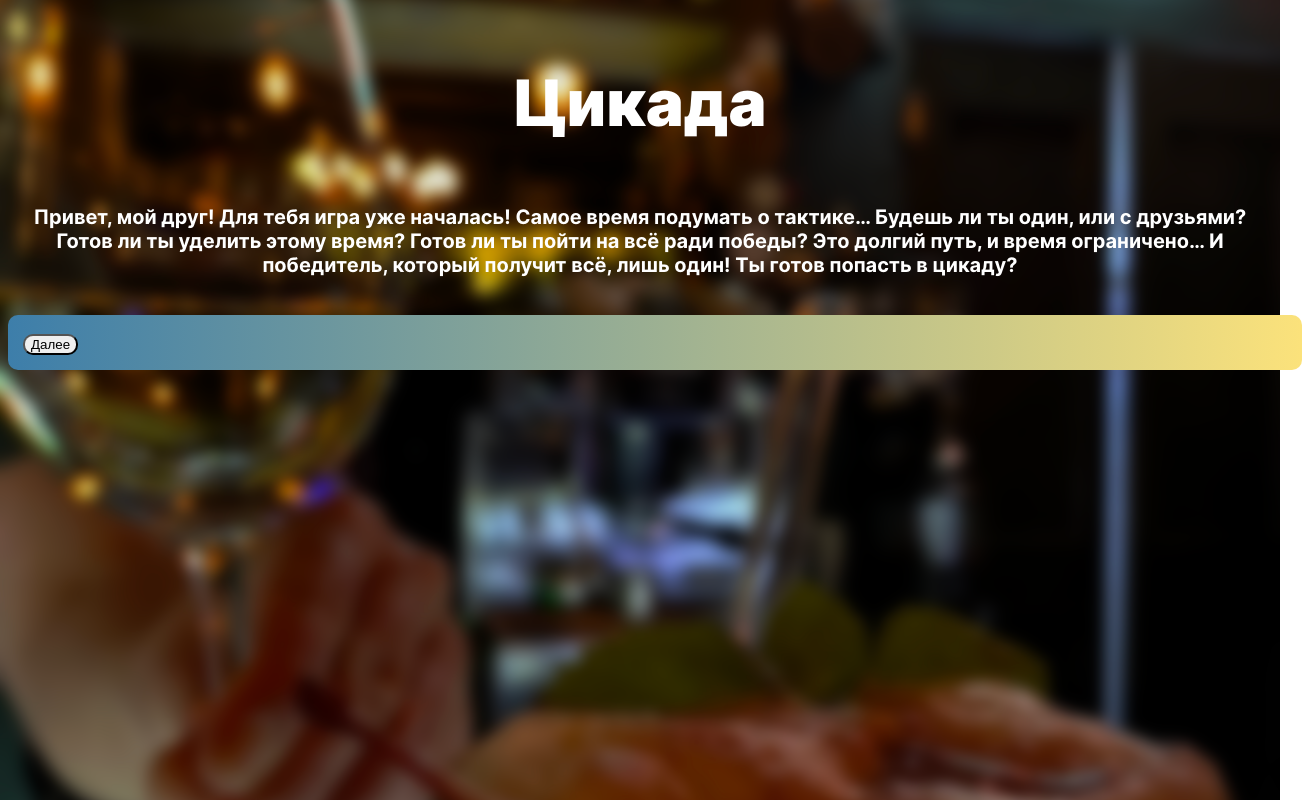
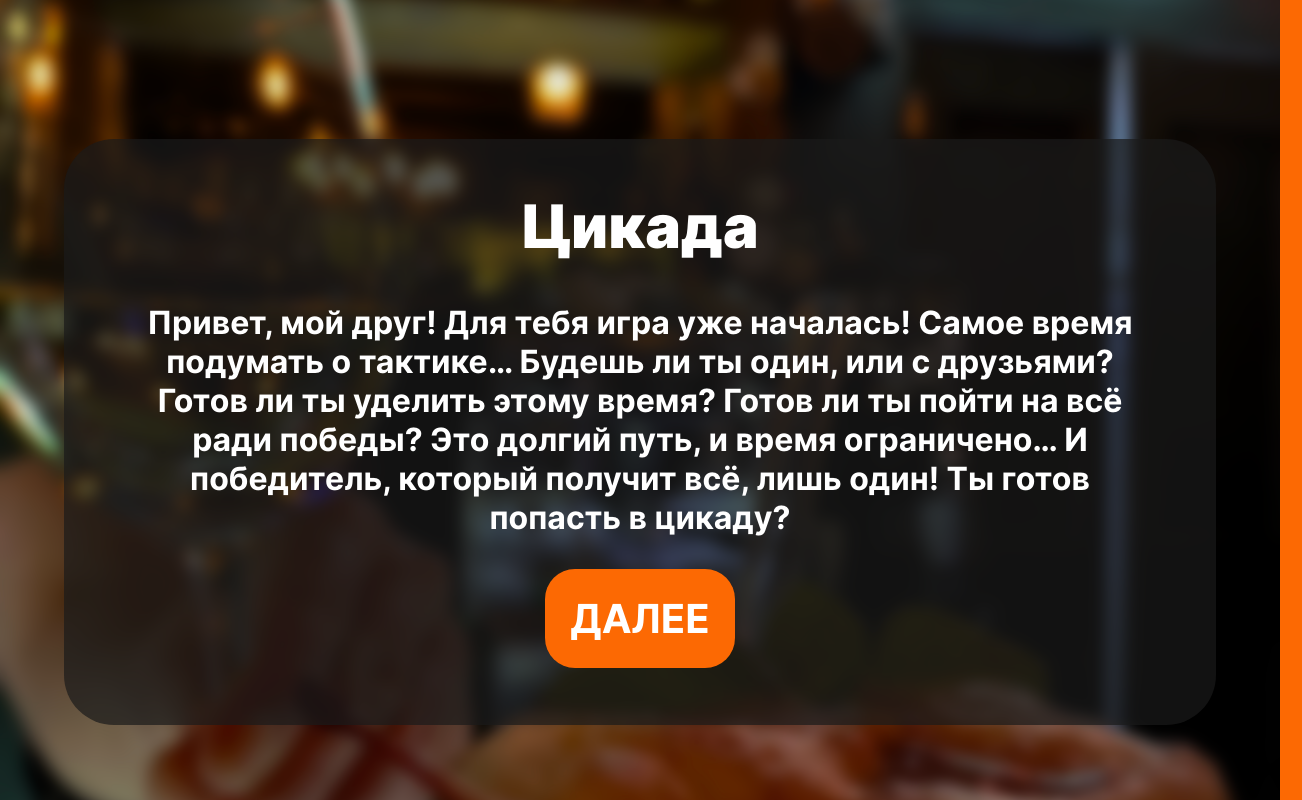
Before and after one commit to gotik48/VseSVoi, a plain HTML site: page index.html in a window 1280 px wide. Shown: the whole page, 1302 px wide, since content can reach past the window. Drawn offline with Linux system fonts and the light colour scheme.

Commit message:
Готовые первые 4 страницы

```diff
--- a/css/firststyle.css
+++ b/css/firststyle.css
@@ -12,83 +12,90 @@
     font-weight: normal;
 }
 
-.first{
+.frst {
     padding-left: 8%;
     padding-right: 5%;
+    margin-left: 4%;
+    margin-right: 4%;
     background-color: rgba(26, 26, 26, 0.7);
-    border-radius: 10%;
+    border-radius: 50px;
     display: block;
     margin-bottom: auto;
-    margin-top: auto;
-    text-align: center;
-
 }
 
-.second{
+.secs {
+    vertical-align: middle;
     display: inline-block;
     margin-bottom: auto;
     margin-top: auto;
 }
 
-.title1{
-    color: white;
-    font-family: InterBlack;
-    text-align: center;
-    font-size: 64px;
+.outer {
+    display: table;
+    position: absolute;
+    top: 0;
+    left: 0;
+    height: 100%;
+    width: 100%;
 }
 
-.text1{
-    color: white;
-    font-family: InterBold;
-    text-align: center;
-    font-size: 20px;
+
+.middle {
+    display: table-cell;
+    vertical-align: middle;
+    padding-left: 5%;
+    padding-right: 5%;
+    padding-top: 5%;
 }
 
-.rule_title{
-    color: white;
-    font-family: InterBlack;
-    font-size: 40px;
-}
-
-.rules{
-    color: white;
-    font-family: InterBold;
-    font-size: 28px;
-}
-
-.help{
-    color: white;
-    font-family: InterBold;
-    font-size: 20px;
+.inner {
+    background-color: rgba(26, 26, 26, 0.7);
+    border-radius: 50px;
+    padding-left: 5%;
+    padding-right: 5%;
+    padding-top: 1%;
+    padding-bottom: 5%;
     text-align: center;
 }
 
 
-.login-form input{
+.page_title {
+    color: white;
+    font-family: InterBlack;
+    font-size: 54px;
+}
+
+.page_text {
+    color: white;
+    font-family: InterBold;
+    font-size: 36px;
+}
+
+
+
+.login-form input {
     font-family: InterBold;
     text-transform: uppercase;
-    background-color: rgba(252, 105, 3, 0.4);
+    background-color: rgb(252, 105, 3);
     border: 5px;
     border-color: #f2f2f2;
     color: #ffffff;
-    padding: 30px;
-    font-size: 20px;
+    padding: 25px;
+    font-size: 40px;
     cursor: pointer;
     border-radius: 30px;
-    width: 30%;
     display: block;
     margin-left: auto;
     margin-right: auto;
 }
 
 
-html {
-    background-image: url(/img/first.png);
-    background-repeat: no-repeat;
-    background-position: center center;
-    background-attachment: fixed;
-    -webkit-background-size: cover;
-    -moz-background-size: cover;
-    -o-background-size: cover;
-    background-size: cover;
+img {
+    top: 0;
+    left: 0;
+    position: absolute;
+    object-fit: cover;
+    height: 100vh;
+    width: 100vw;
+    z-index: -1;
 }
--- a/css/indexstyle.css
+++ b/css/indexstyle.css
@@ -12,45 +12,66 @@
     font-weight: normal;
 }
 
-.first{
+.frst {
     padding-left: 8%;
     padding-right: 5%;
+    margin-left: 4%;
+    margin-right: 4%;
     background-color: rgba(26, 26, 26, 0.7);
-    border-radius: 100px;
-
+    border-radius: 50px;
+    display: block;
+    margin-bottom: auto;
 }
 
-.second{
+.secs {
+    vertical-align: middle;
     display: inline-block;
+    margin-bottom: auto;
+    margin-top: auto;
 }
 
-.title1{
+.outer {
+    display: table;
+    position: absolute;
+    top: 0;
+    left: 0;
+    height: 100%;
+    width: 100%;
+}
+
+
+.middle {
+    display: table-cell;
+    vertical-align: middle;
+    padding-left: 5%;
+    padding-right: 5%;
+    padding-top: 5%;
+}
+
+.inner {
+    background-color: rgba(26, 26, 26, 0.7);
+    border-radius: 50px;
+    padding-left: 5%;
+    padding-right: 5%;
+    padding-top: 1%;
+    padding-bottom: 5%;
+}
+
+.title1 {
     color: white;
     font-family: InterBlack;
     text-align: center;
-    font-size: 64px;
+    font-size: 60px;
 }
 
-.text1{
+.text1 {
     color: white;
     font-family: InterBold;
     text-align: center;
-    font-size: 20px;
+    font-size: 32px;
 }
 
-.rule_title{
-    color: white;
-    font-family: InterBlack;
-    font-size: 40px;
-}
-
-.rules{
-    color: white;
-    font-family: InterBold;
-    font-size: 28px;
-}
-
-.help{
+.help {
     color: white;
     font-family: InterBold;
     font-size: 20px;
@@ -58,76 +79,22 @@
 }
 
 
-.login-page {
-    position: relative;
-    z-index: 1;
-    background-color: #2d2d2d;
-    width: 20vw;
-    margin:25vh 37vw;
-    padding: 1% 3%;
-    text-align: center;
-    border-radius: 40px;
-    opacity: 0.95;
-
+.login-form input {
+    font-family: InterBold;
+    text-transform: uppercase;
+    background-color: rgb(252, 105, 3);
+    border: 5px;
+    border-color: #f2f2f2;
+    color: #ffffff;
+    padding: 25px;
+    font-size: 40px;
+    cursor: pointer;
+    border-radius: 30px;
+    display: block;
+    margin-left: auto;
+    margin-right: auto;
 }
 
-.login-page input {
-    outline: 0;
-    background: #f2f2f2;
-    width: 100%;
-    border: 0;
-    margin: 0 0 15px;
-    padding: 15px;
-    box-sizing: border-box;
-    font-size: 14px;
-    font-family: InterBold;
-}
-.login-page .signin{
-    margin: 5%;
-    font-size: 45px;
-    font-family: InterBlack;
-    text-align: center;
-    color: #ffffff;
-}
-input{
-    border-radius: 10px;
-}
-
-.login-page {
-    position: relative;
-    z-index: 1;
-    background-color: #2d2d2d;
-    width: 20vw;
-    margin:25vh 37vw;
-    padding: 1% 3%;
-    text-align: center;
-    border-radius: 40px;
-    opacity: 0.95;
-
-}
-
-.login-form{
-    font-family: InterBold;
-    text-transform: uppercase;
-    outline: 0;
-    background-image: linear-gradient(to right, #3D7EAA 0%, #FFE47A 51%, #3D7EAA 100%);
-    width: 100%;
-    border: 0;
-    padding: 15px;
-    color: #ffffff;
-    font-size: 20px;
-    cursor: pointer;
-    border-radius: 10px;
-    display: block;
-    transition: 0.5s;
-    background-size: 200% auto;
-}
-
-.login-form button:hover{
-    background-position: right center; /* change the direction of the change here */
-    color: #fff;
-    text-decoration: none;
-}
 
 img {
     top: 0;
--- a/css/rulesstyle.css
+++ b/css/rulesstyle.css
@@ -13,7 +13,7 @@
 }
 
 .frst {
-    padding-left: 8%;
+    padding-left: 5%;
     padding-right: 5%;
     margin-left: 4%;
     margin-right: 4%;
@@ -57,38 +57,19 @@
     padding-bottom: 5%;
 }
 
-.title1 {
-    color: white;
-    font-family: InterBlack;
-    text-align: center;
-    font-size: 64px;
-}
-
-.text1 {
-    color: white;
-    font-family: InterBold;
-    text-align: center;
-    font-size: 20px;
-}
 
 .rule_title {
     color: white;
     font-family: InterBlack;
-    font-size: 54px;
+    font-size: 48px;
 }
 
 .rules {
     color: white;
     font-family: InterBold;
-    font-size: 36px;
+    font-size: 32px;
 }
 
-.help {
-    color: white;
-    font-family: InterBold;
-    font-size: 20px;
-    text-align: center;
-}
 
 
 .login-form input {
@@ -102,7 +83,6 @@
     font-size: 40px;
     cursor: pointer;
     border-radius: 30px;
-    width: 30%;
     display: block;
     margin-left: auto;
     margin-right: auto;
--- a/css/secondstyle.css
+++ b/css/secondstyle.css
@@ -12,83 +12,90 @@
     font-weight: normal;
 }
 
-.first{
+.frst {
     padding-left: 8%;
     padding-right: 5%;
+    margin-left: 4%;
+    margin-right: 4%;
     background-color: rgba(26, 26, 26, 0.7);
-    border-radius: 10%;
+    border-radius: 50px;
     display: block;
     margin-bottom: auto;
-    margin-top: auto;
-
 }
 
-.second{
+.secs {
+    vertical-align: middle;
     display: inline-block;
     margin-bottom: auto;
     margin-top: auto;
-    text-align: center;
 }
 
-.title1{
-    color: white;
-    font-family: InterBlack;
-    text-align: center;
-    font-size: 64px;
+.outer {
+    display: table;
+    position: absolute;
+    top: 0;
+    left: 0;
+    height: 100%;
+    width: 100%;
 }
 
-.text1{
-    color: white;
-    font-family: InterBold;
-    text-align: center;
-    font-size: 20px;
+
+.middle {
+    display: table-cell;
+    vertical-align: middle;
+    padding-left: 5%;
+    padding-right: 5%;
+    padding-top: 5%;
 }
 
-.rule_title{
-    color: white;
-    font-family: InterBlack;
-    font-size: 40px;
-}
-
-.rules{
-    color: white;
-    font-family: InterBold;
-    font-size: 28px;
-}
-
-.help{
-    color: white;
-    font-family: InterBold;
-    font-size: 20px;
+.inner {
+    background-color: rgba(26, 26, 26, 0.7);
+    border-radius: 50px;
+    padding-left: 5%;
+    padding-right: 5%;
+    padding-top: 1%;
+    padding-bottom: 5%;
     text-align: center;
 }
 
 
-.login-form input{
+.page_title {
+    color: white;
+    font-family: InterBlack;
+    font-size: 54px;
+}
+
+.page_text {
+    color: white;
+    font-family: InterBold;
+    font-size: 36px;
+}
+
+
+
+.login-form input {
     font-family: InterBold;
     text-transform: uppercase;
-    background-color: rgba(252, 105, 3, 0.4);
+    background-color: rgb(252, 105, 3);
     border: 5px;
     border-color: #f2f2f2;
     color: #ffffff;
-    padding: 30px;
-    font-size: 20px;
+    padding: 25px;
+    font-size: 40px;
     cursor: pointer;
     border-radius: 30px;
-    width: 30%;
     display: block;
     margin-left: auto;
     margin-right: auto;
 }
 
 
-html {
-    background-image: url(/img/first.png);
-    background-repeat: no-repeat;
-    background-position: center center;
-    background-attachment: fixed;
-    -webkit-background-size: cover;
-    -moz-background-size: cover;
-    -o-background-size: cover;
-    background-size: cover;
+img {
+    top: 0;
+    left: 0;
+    position: absolute;
+    object-fit: cover;
+    height: 100vh;
+    width: 100vw;
+    z-index: -1;
 }
--- a/index.html
+++ b/index.html
@@ -6,9 +6,12 @@
     <link rel="stylesheet" href="css/indexstyle.css">
     <script src="js/indexform.js" type="text/javascript"></script>
 </head>
-<body>
+<body bgcolor="fc6903">
 <img src="/img/first.png" alt="">
-<p class="title1">Цикада</p>
+<div class="outer">
+    <div class="middle">
+        <div class="inner">
+            <h1 class="title1">Цикада</h1>
             <p class="text1">
                 Привет, мой друг!
                 Для тебя игра уже началась!
@@ -19,11 +22,11 @@
                 Это долгий путь, и время ограничено…
                 И победитель, который получит всё, лишь один!
                 Ты готов попасть в цикаду?</p>
-<br>
-<div>
                 <form class="login-form">
                     <input type="button" placeholder="Пароль" value="Далее" onclick="Input();"/>
                 </form>
         </div>
+    </div>
+</div>
 </body>
 </html>
--- /dev/null
+++ b/js/addit.js
@@ -0,0 +1,3 @@
+function Input(){
+    window.location = "barkeeperfirstcard.html";}            // КУДА? Перебросит нас скрипт
+// КОНЕЦ ПАРОЛЬНОГО ВХОДА
--- a/js/rulesform.js
+++ b/js/rulesform.js
@@ -1,3 +1,3 @@
 function Input(){
-    window.location = ".html";}            // КУДА? Перебросит нас скрипт
+    window.location = "addit.html";}            // КУДА? Перебросит нас скрипт
 // КОНЕЦ ПАРОЛЬНОГО ВХОДА
```
Also changed, not shown: addit.html (added, +27 -0 lines), barkeeperfirstcard.html (+12 -11 lines), laddersecondsteps.html (+13 -12 lines), rules.html (+5 -5 lines). Lines whose indentation alone changed are shown as unchanged.
